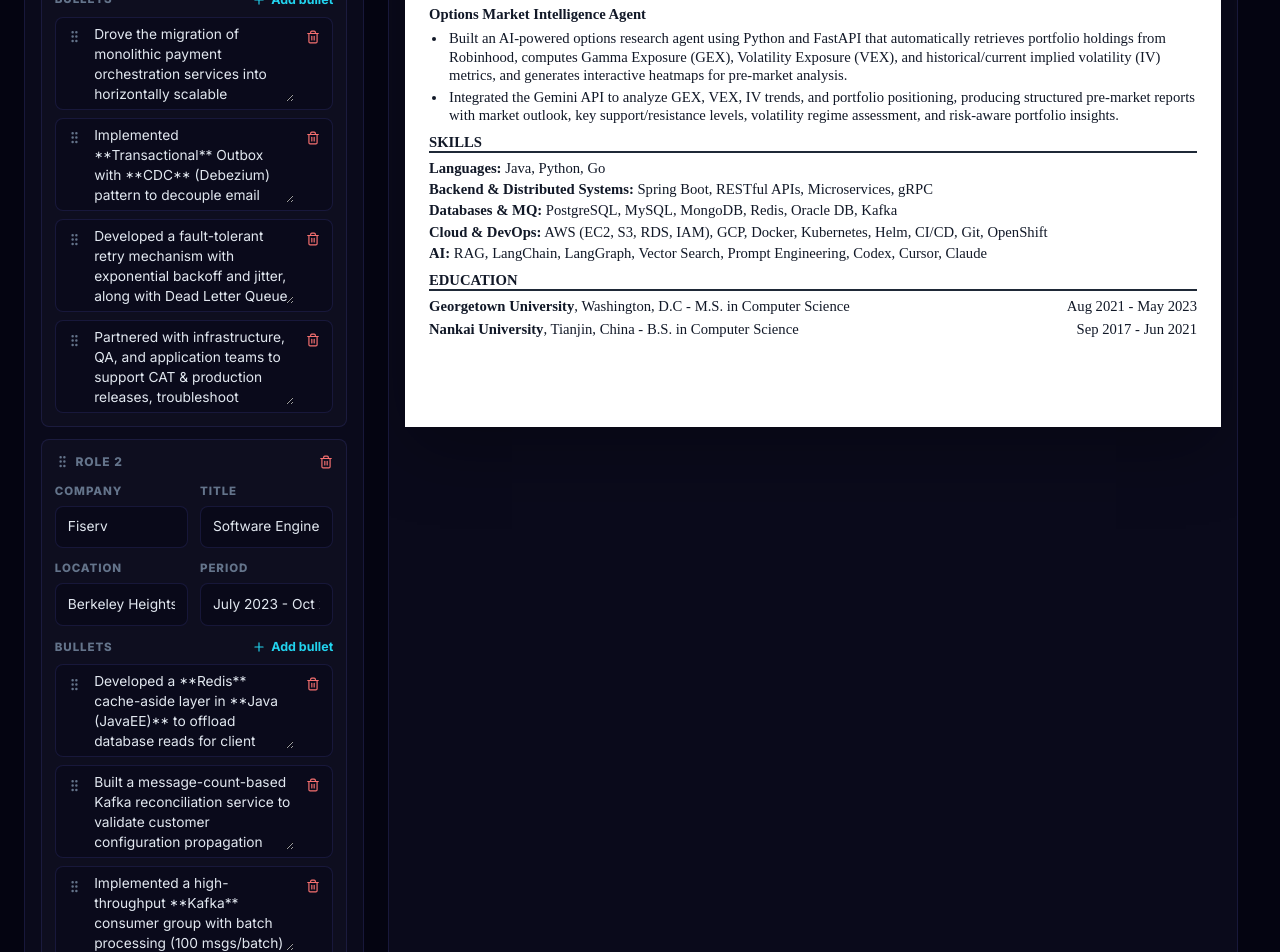
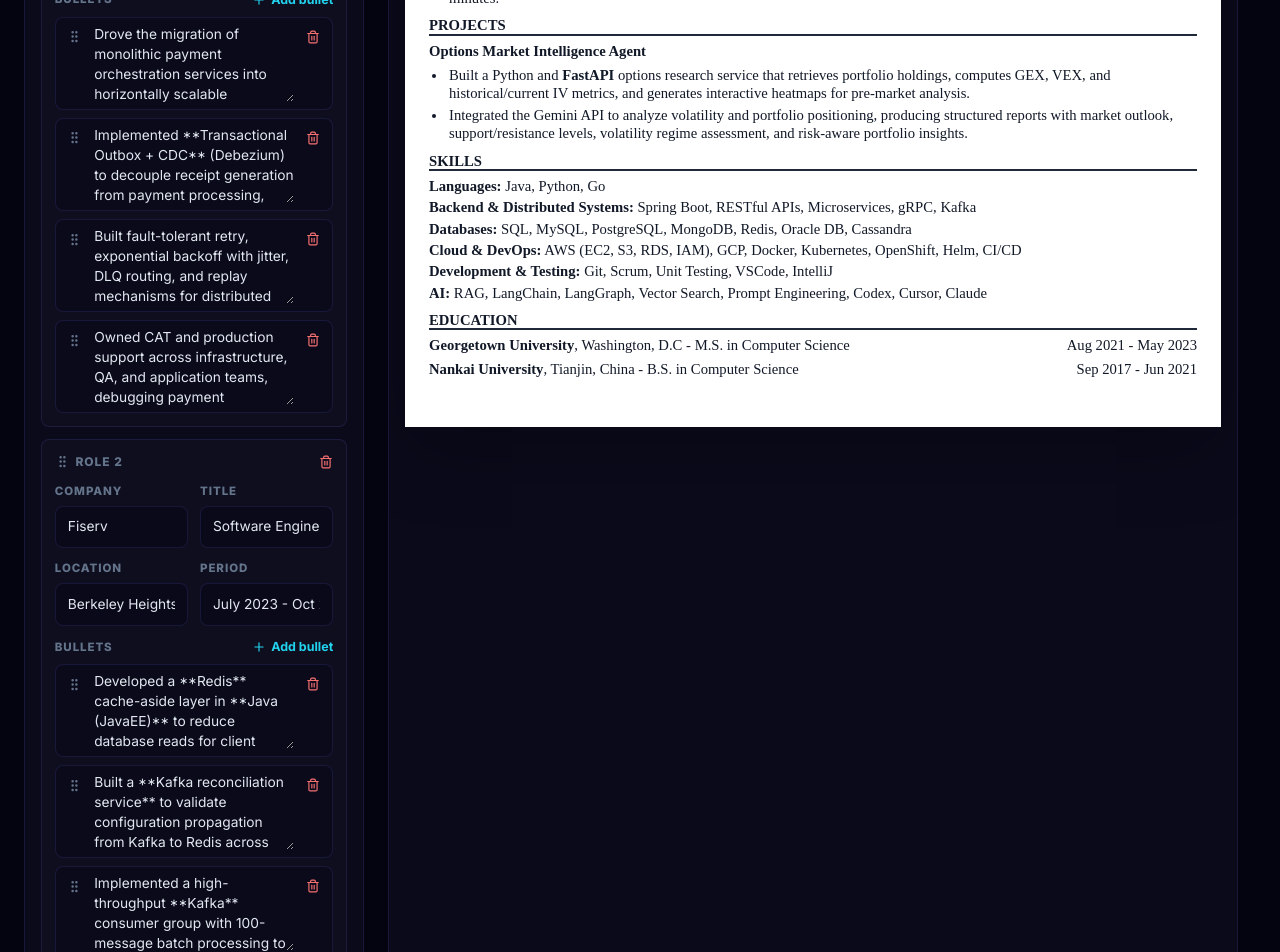
Before and after one commit to ChrisZZhong/zhichengzhong, a Next.js app: page /resume in a window 1280 px wide. Shown: the part 1000-1952 px from the top of the page. Built offline with nearby package versions, Linux system fonts and the light colour scheme.

Commit message:
Fix resume PDF export and update defaults

```diff
--- a/src/app/globals.css
+++ b/src/app/globals.css
@@ -906,8 +906,10 @@ body {
   html,
   body {
     width: 8.5in;
-    min-height: 11in;
+    height: 11in;
+    min-height: 0 !important;
     background: #fff !important;
+    overflow: hidden !important;
   }
   nav,
   .resume-builder-header,
@@ -925,6 +927,7 @@ body {
     width: 8.5in !important;
     min-width: 8.5in !important;
     height: auto !important;
+    min-height: 0 !important;
     margin: 0 !important;
     padding: 0 !important;
     border: 0 !important;
@@ -935,12 +938,16 @@ body {
   }
   .resume-builder {
     padding-top: 0 !important;
+    padding-bottom: 0 !important;
+    min-height: 0 !important;
   }
   .resume-builder .max-w-7xl {
     display: block !important;
     max-width: none !important;
     width: 8.5in !important;
     padding: 0 !important;
+    margin: 0 !important;
+    gap: 0 !important;
   }
   .resume-workspace-grid {
     display: block !important;
@@ -961,9 +968,15 @@ body {
     width: 8.5in !important;
     height: 11in !important;
     margin: 0 !important;
-    padding: 0.42in 0.5in 0.34in !important;
+    padding: 0.38in 0.25in 0.5in !important;
     box-shadow: none !important;
     overflow: hidden !important;
+    break-after: avoid !important;
+    break-before: avoid !important;
+    break-inside: avoid !important;
+    page-break-after: avoid !important;
+    page-break-before: avoid !important;
+    page-break-inside: avoid !important;
     print-color-adjust: exact;
     -webkit-print-color-adjust: exact;
   }
--- a/src/lib/defaultResume.ts
+++ b/src/lib/defaultResume.ts
@@ -17,10 +17,10 @@ export const defaultResume: ResumeData = {
       location: 'New York, NY',
       period: 'Oct 2024 - Present',
       bullets: [
-        'Drove the migration of monolithic payment orchestration services into horizontally scalable microservices on OpenShift (**Kubernetes**) using **Java** and **Spring Boot**, enabling 3x peak traffic growth and eliminating peak-hour throughput bottlenecks.',
-        'Implemented **Transactional** Outbox with **CDC** (Debezium) pattern to decouple email receipt generation from the core payment workflow, publishing domain events to **Kafka** with at-least-once delivery and idempotent consumers, achieving over 99% successful notification delivery.',
-        'Developed a fault-tolerant retry mechanism with exponential backoff and jitter, along with Dead Letter Queue (DLQ) routing and replay capabilities, reducing long-tail notification failures by ~90%.',
-        'Partnered with infrastructure, QA, and application teams to support CAT & production releases, troubleshoot payment processing issues, and ensure high service availability across multiple deployment environments.',
+        'Drove the migration of monolithic payment orchestration services into horizontally scalable microservices using **Java**, **Spring Boot**, **Cassandra**, **Oracle DB**, and OpenShift (**Kubernetes**), enabling 3x peak traffic growth and eliminating peak-hour throughput bottlenecks.',
+        'Implemented **Transactional Outbox + CDC** (Debezium) to decouple receipt generation from payment processing, publishing domain events to **Kafka** with at-least-once delivery and idempotent consumers, achieving over 99% successful notification delivery.',
+        'Built fault-tolerant retry, exponential backoff with jitter, DLQ routing, and replay mechanisms for distributed payment workflows, reducing long-tail notification failures by ~90%.',
+        'Owned CAT and production support across infrastructure, QA, and application teams, debugging payment processing issues and improving **system reliability** across multiple deployment environments.',
       ],
     },
     {
@@ -29,9 +29,9 @@ export const defaultResume: ResumeData = {
       location: 'Berkeley Heights, NJ',
       period: 'July 2023 - Oct 2024',
       bullets: [
-        'Developed a **Redis** cache-aside layer in **Java (JavaEE)** to offload database reads for client configurations and improve API latency, cutting average API latency by over 50% and restoring SLA compliance.',
-        'Built a message-count-based Kafka reconciliation service to validate customer configuration propagation from Kafka to Redis across time windows, detect persistent mismatches, and trigger re-runs to restore consistency in production.',
-        'Implemented a high-throughput **Kafka** consumer group with batch processing (100 msgs/batch) to ingest customer configuration updates into Redis, sustaining ~10k msgs/sec under production load.',
+        'Developed a **Redis** cache-aside layer in **Java (JavaEE)** to reduce database reads for client configurations, cutting average API latency by over 50% and restoring SLA compliance.',
+        'Built a **Kafka reconciliation service** to validate configuration propagation from Kafka to Redis across time windows, detect persistent inconsistencies, and trigger re-runs to restore production data correctness.',
+        'Implemented a high-throughput **Kafka** consumer group with 100-message batch processing to ingest configuration updates into Redis, sustaining ~10k msgs/sec under production load.',
       ],
     },
     {
@@ -40,7 +40,7 @@ export const defaultResume: ResumeData = {
       location: 'Shenzhen, China',
       period: 'July 2020 - Oct 2020',
       bullets: [
-        'Refactored a KPI anomaly detection platform for QQ Browser using **Go** and **gRPC**, deployed minute-level multi-algorithm **anomaly detection & root cause analysis** with results in **Druid OLAP DB**, cutting KPI triage time from hours to minutes.',
+        'Refactored a KPI anomaly detection platform for QQ Browser using **Go** and **gRPC**, enabling minute-level multi-algorithm **anomaly detection and root cause analysis** with results persisted in Druid OLAP DB, cutting KPI triage time from hours to minutes.',
       ],
     },
   ],
@@ -48,16 +48,17 @@ export const defaultResume: ResumeData = {
     {
       name: 'Options Market Intelligence Agent',
       bullets: [
-        'Built an AI-powered options research agent using Python and FastAPI that automatically retrieves portfolio holdings from Robinhood, computes Gamma Exposure (GEX), Volatility Exposure (VEX), and historical/current implied volatility (IV) metrics, and generates interactive heatmaps for pre-market analysis.',
-        'Integrated the Gemini API to analyze GEX, VEX, IV trends, and portfolio positioning, producing structured pre-market reports with market outlook, key support/resistance levels, volatility regime assessment, and risk-aware portfolio insights.',
+        'Built a Python and **FastAPI** options research service that retrieves portfolio holdings, computes GEX, VEX, and historical/current IV metrics, and generates interactive heatmaps for pre-market analysis.',
+        'Integrated the Gemini API to analyze volatility and portfolio positioning, producing structured reports with market outlook, support/resistance levels, volatility regime assessment, and risk-aware portfolio insights.',
       ],
     },
   ],
   skills: [
     { label: 'Languages', items: 'Java, Python, Go' },
-    { label: 'Backend & Distributed Systems', items: 'Spring Boot, RESTful APIs, Microservices, gRPC' },
-    { label: 'Databases & MQ', items: 'PostgreSQL, MySQL, MongoDB, Redis, Oracle DB, Kafka' },
-    { label: 'Cloud & DevOps', items: 'AWS (EC2, S3, RDS, IAM), GCP, Docker, Kubernetes, Helm, CI/CD, Git, OpenShift' },
+    { label: 'Backend & Distributed Systems', items: 'Spring Boot, RESTful APIs, Microservices, gRPC, Kafka' },
+    { label: 'Databases', items: 'SQL, MySQL, PostgreSQL, MongoDB, Redis, Oracle DB, Cassandra' },
+    { label: 'Cloud & DevOps', items: 'AWS (EC2, S3, RDS, IAM), GCP, Docker, Kubernetes, OpenShift, Helm, CI/CD' },
+    { label: 'Development & Testing', items: 'Git, Scrum, Unit Testing, VSCode, IntelliJ' },
     { label: 'AI', items: 'RAG, LangChain, LangGraph, Vector Search, Prompt Engineering, Codex, Cursor, Claude' },
   ],
   education: [
```
